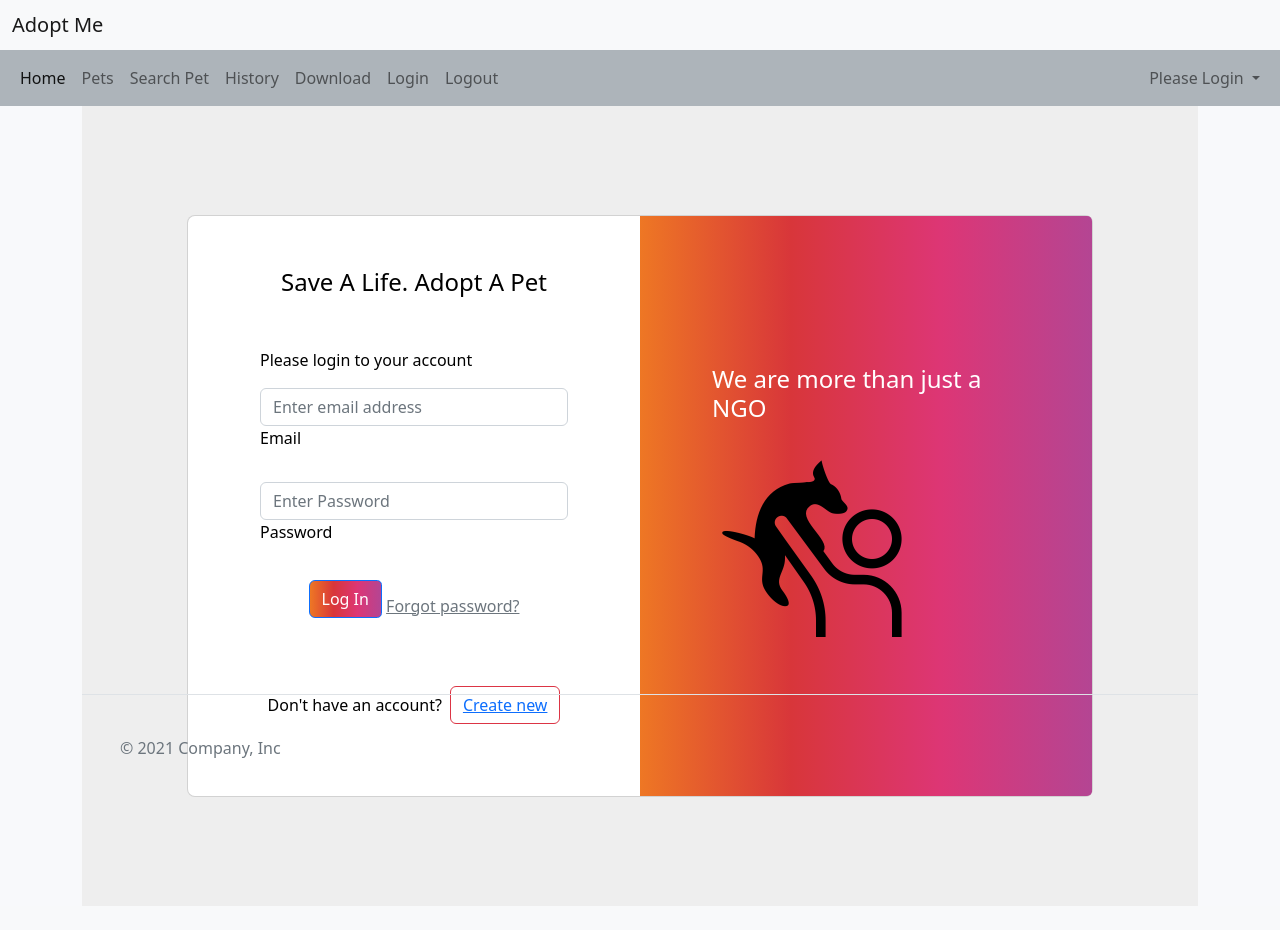
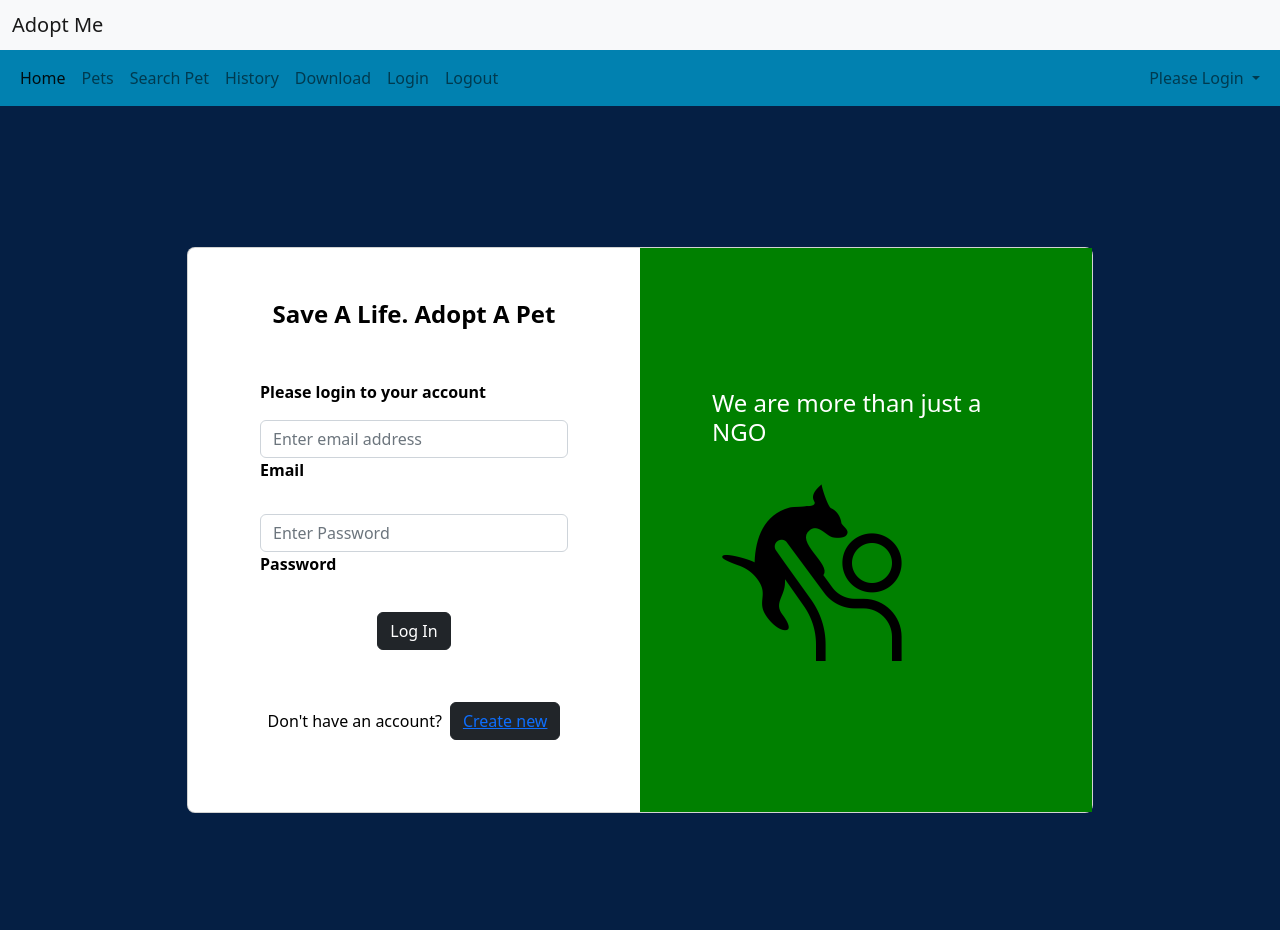
Before and after one commit to Angel1234599/final_project_web_tec, a PHP site: page /login.php in a window 1280 px wide. Before the commit the page ends 797 px from the top, so only its background shows below. Run offline with PHP 8.4, Linux system fonts and the light colour scheme; some libraries are stand-ins or nearby versions.

Commit message:
ui changes

```diff
--- a/Layouts/header.php
+++ b/Layouts/header.php
@@ -8,7 +8,7 @@
 </nav>
 
 
-<nav class="navbar navbar-expand-lg " style="background-color: #ADB4BA;">
+<nav class="navbar navbar-expand-lg " style="background-color: #0181b0;">
   <div class="container-fluid">
     <button class="navbar-toggler" type="button" data-bs-toggle="collapse" data-bs-target="#navbarText" aria-controls="navbarText" aria-expanded="false" aria-label="Toggle navigation">
       <span class="navbar-toggler-icon"></span>
--- a/login.php
+++ b/login.php
@@ -70,7 +70,7 @@
 
 
 </head>
-<body>
+<body style="background-color: #051f44">
 	<header>
 		<?php
 			require_once('Layouts/header.php');
@@ -88,7 +88,8 @@
       ?>
   <div class = "error"><?php echo $errorM; ?></div>
 
-<section class="h-100 gradient-form" style="background-color: #eee;">
+  <br>
+<section class="h-100 gradient-form" style="background-color: #051f44;">
   <div class="container py-5 h-100">
     <div class="row d-flex justify-content-center align-items-center h-100">
       <div class="col-xl-10">
@@ -99,43 +100,43 @@
 
                 <div class="text-center">
 
-                  <h4 class="mt-1 mb-5 pb-1">Save A Life. Adopt A Pet</h4>
+                  <h4 class="mt-1 mb-5 pb-1"><strong>Save A Life. Adopt A Pet</strong></h4>
                 </div>
 
                 <form method="post" action="">
-                  <p>Please login to your account</p>
+                  <p><strong>Please login to your account</strong></p>
 
                   <div class="form-outline mb-4">
                     <input type="email" id="idemail" class="form-control"
                       placeholder="Enter email address"  name="idemail"  />
-                    <label class="form-label" for="idemail">Email</label>
+                    <label class="form-label" for="idemail"><strong>Email</strong></label>
                   </div>
 
                   <div class="form-outline mb-4">
                     <input type="password" id="idpass" class="form-control"
                     placeholder="Enter Password" name="idpass"/>
-                    <label class="form-label" for="idpass">Password</label>
+                    <label class="form-label" for="idpass"><strong>Password</strong></label>
              </div>
 
                   <div class="text-center pt-1 mb-5 pb-1">
-                    <input type = "submit" class="btn btn-primary btn-block fa-lg gradient-custom-2 mb-3" name="submit" value="Log In">
+                    <input type = "submit" class="btn btn-dark" name="submit" value="Log In">
                     <!-- <button class="btn btn-primary btn-block fa-lg gradient-custom-2 mb-3" type="button">Log
                       in</button> -->
-                    <a class="text-muted" href="#!">Forgot password?</a>
+
                   </div>
 
                   <div class="d-flex align-items-center justify-content-center pb-4">
                     <p class="mb-0 me-2">Don't have an account?</p>
-                    <button type="button" class="btn btn-outline-danger"><a href="registration.php">Create new</a></button>
+                    <button type="button" class="btn btn-dark"><a href="registration.php">Create new</a></button>
                   </div>
 
                 </form>
 
               </div>
             </div>
-            <div class="col-lg-6 d-flex align-items-center gradient-custom-2">
-              <div class="text-white px-3 py-4 p-md-5 mx-md-4">
-                <h4 class="mb-4">We are more than just a NGO</h4>
+            <div class="col-lg-6 d-flex align-items-center" style="background-color: green">
+              <div class="text-white px-3 py-4 p-md-5 mx-md-4 align-items-center">
+                <h4 class="mb-4 ">We are more than just a NGO</h4>
                 <img src="Img/iconpet.png"
                     style="width: 200px;"
                      alt="logo" >
@@ -156,10 +157,11 @@
 		</div>
 	</main>
 
-	<footer>
+
+</body>
+<!-- <footer>
 		<?php
 			include_once('Layouts/footer.php');
 		?>
 	</footer>
-</body>
-</html>
+</html> -->
```
Also changed, not shown: registration.php (+14 -13 lines).
